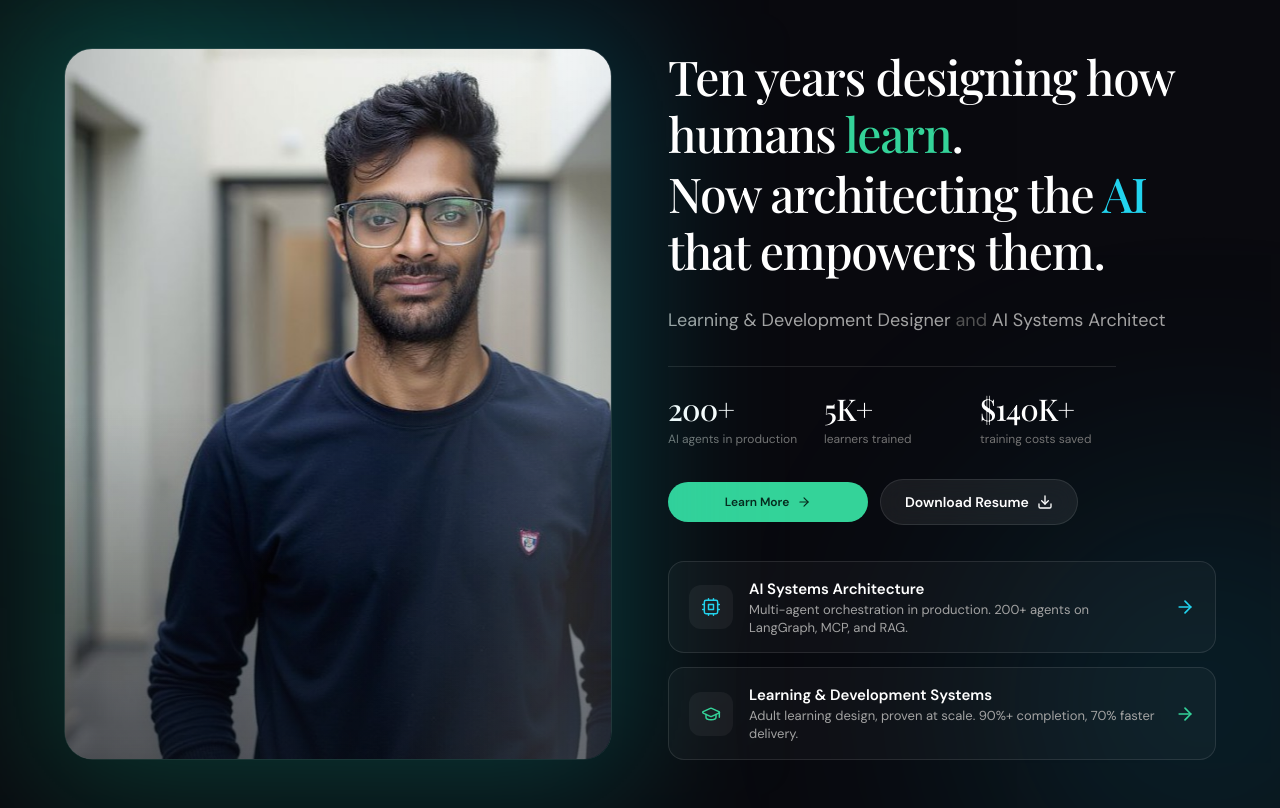
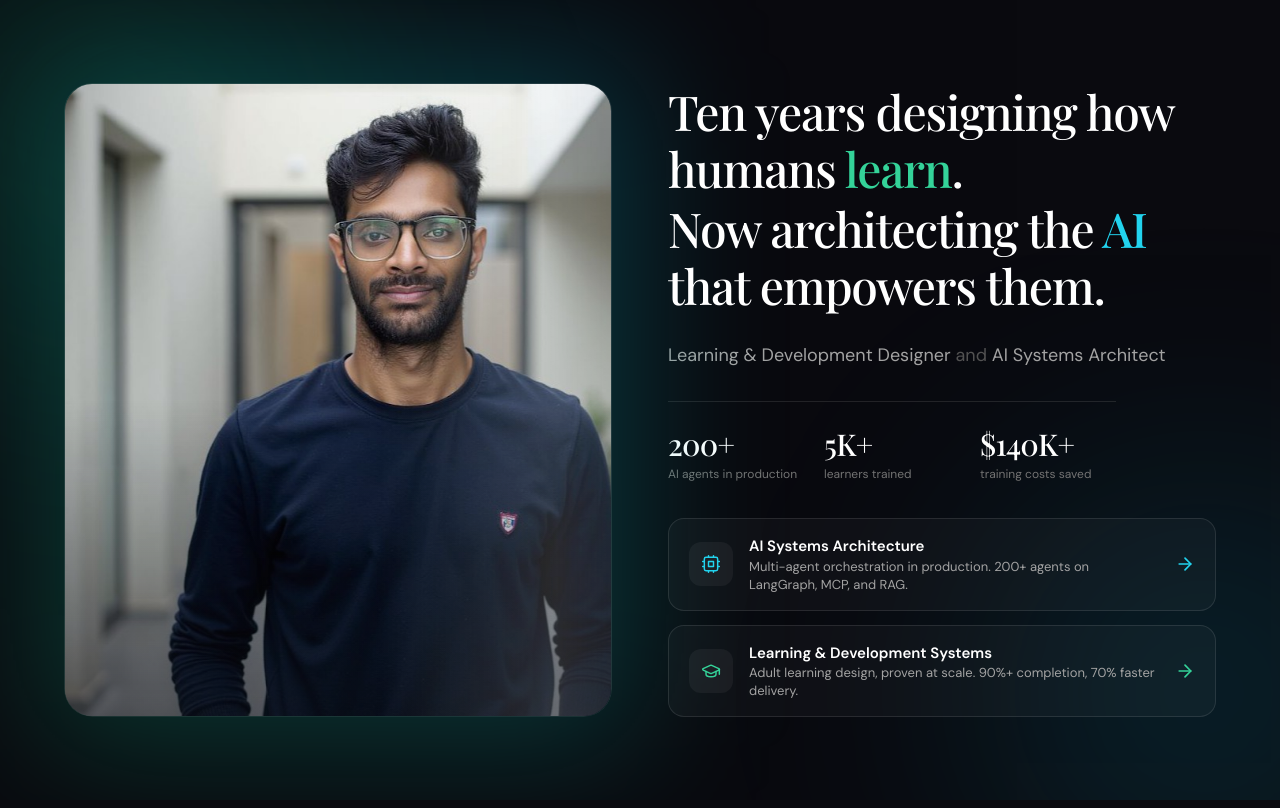
Before and after one commit to notjitin-1994/jitin-nair-portfolio, a Next.js app: page / in a window 1280 px wide. Built offline with nearby package versions, Linux system fonts and the light colour scheme.

Commit message:
Remove Learn More and Download Resume buttons from Landing Page hero; retain only on LD Systems Portfolio page

```diff
--- a/app/components/landing/ChooserHero.tsx
+++ b/app/components/landing/ChooserHero.tsx
@@ -5,13 +5,11 @@ import Image from "next/image";
 import Link from "next/link";
 import {
   motion,
-  AnimatePresence,
   useMotionValue,
   useSpring,
   useReducedMotion,
 } from "framer-motion";
-import { ArrowRight, Cpu, GraduationCap, Download } from "lucide-react";
-import { DownloadResumeButton } from "../ld/DownloadResumeButton";
+import { ArrowRight, Cpu, GraduationCap } from "lucide-react";
 import { clsx, type ClassValue } from "clsx";
 import { twMerge } from "tailwind-merge";
 
@@ -304,7 +302,6 @@ export function ChooserHero() {
   const reduced = useReducedMotion();
   const [ready, setReady] = useState(false);
   const [countRun, setCountRun] = useState(false);
-  const [resumeExpanded, setResumeExpanded] = useState(false);
 
   useEffect(() => {
     if (reduced) {
@@ -387,32 +384,6 @@ export function ChooserHero() {
           animate: ready ? { opacity: 1, y: 0 } : { opacity: 0, y: 14 },
           transition: { duration: 0.7, delay, ease: EASE },
         };
-
-  const buttonsBlock = (isMobile: boolean) => (
-    <motion.div
-      {...(isMobile ? mobileFade(M_BODY_DELAY + 0.2) : fade(REST_DELAY + 0.1))}
-      className={cn("mt-6 flex items-center gap-3", !isMobile && "mt-8")}
-    >
-      <AnimatePresence>
-        {!resumeExpanded && (
-          <motion.a
-            key="learn-more"
-            initial={{ opacity: 0, scale: 0.9 }}
-            animate={{ opacity: 1, scale: 1 }}
-            exit={{ opacity: 0, scale: 0.9 }}
-            href="#impact"
-            className="flex-1 max-w-[200px] flex items-center justify-center gap-2 rounded-full bg-emerald-400 px-4 py-3 text-xs font-semibold text-[#062a1d] transition-transform duration-150 active:scale-[0.97]"
-          >
-            Learn More
-            <ArrowRight className="h-3.5 w-3.5" strokeWidth={2} />
-          </motion.a>
-        )}
-      </AnimatePresence>
-      <div className={cn("transition-all duration-300", resumeExpanded ? "w-full" : "flex-1 max-w-[240px]")}>
-        <DownloadResumeButton mobile onExpandChange={setResumeExpanded} />
-      </div>
-    </motion.div>
-  );
 
   return (
     <>
@@ -508,8 +479,6 @@ export function ChooserHero() {
               <span className="text-neutral-500">·</span> AI Systems Architect
             </motion.p>
 
-            {buttonsBlock(true)}
-
             {/* ③ Links — last to appear */}
             <div className="mt-4 grid gap-2.5">
               {TRACKS.map((track, i) => (
@@ -570,8 +539,6 @@ export function ChooserHero() {
               ))}
             </motion.div>
 
-            {buttonsBlock(false)}
-
             <div className="mt-9 grid gap-3.5">
               {TRACKS.map((track, i) => (
                 <MagneticCard key={track.href} track={track} delay={REST_DELAY + 0.24 + i * 0.1} ready={ready} />
```
